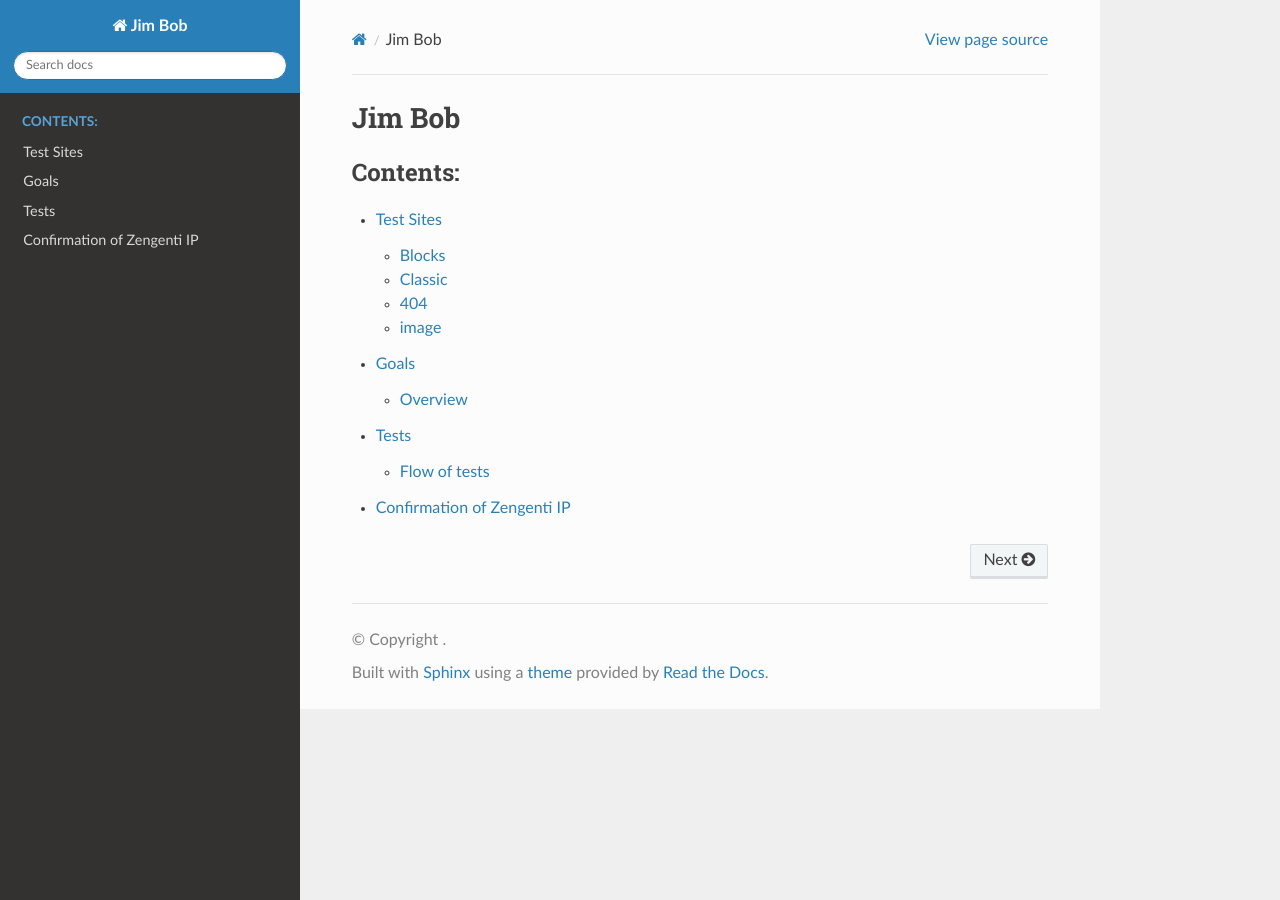
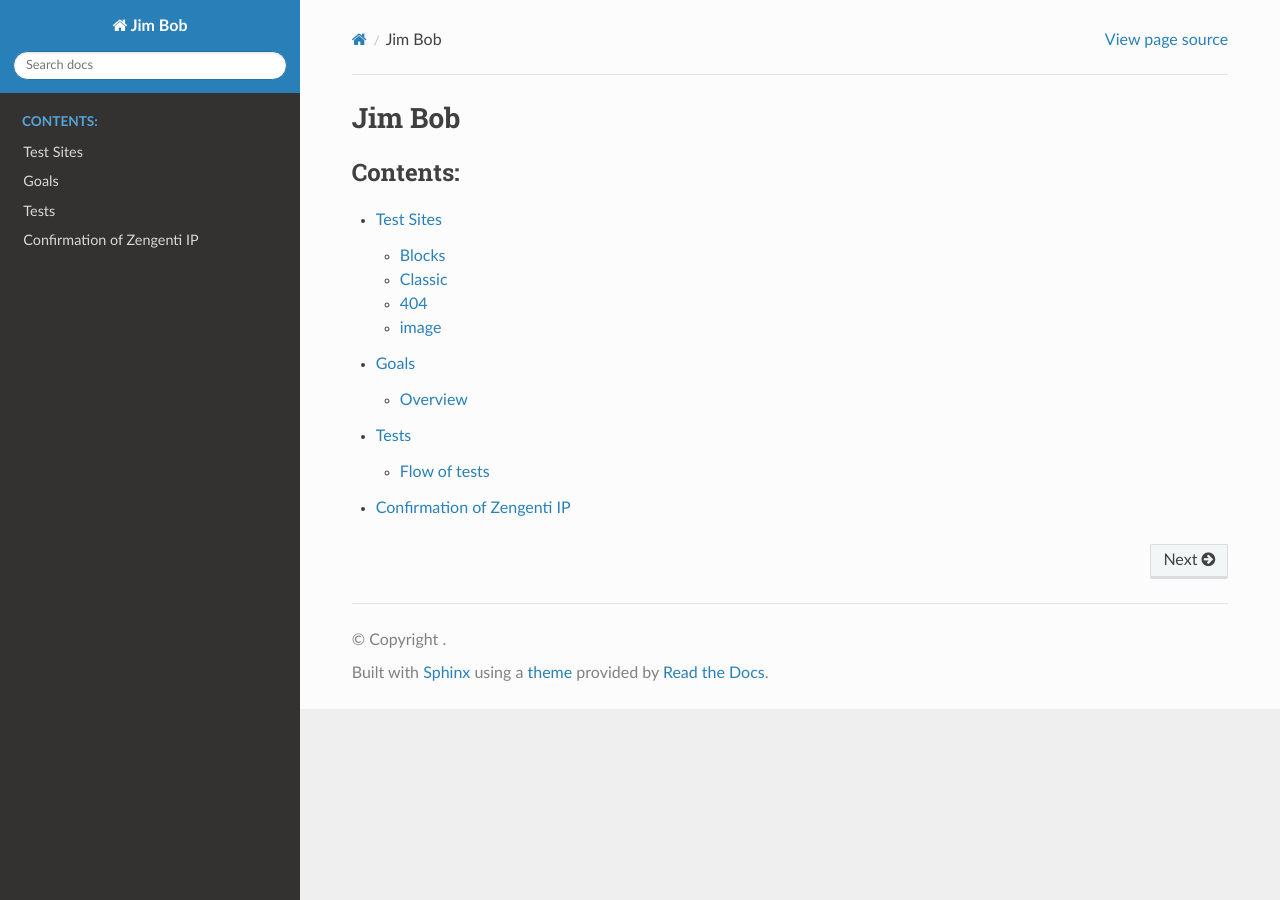
Before and after one commit to nickilby/jim-bob, a Sphinx documentation site: the page built from docs/index.md, in a window 1280 px wide. Built offline with Sphinx 7.4.7 and the Read the Docs theme 2.0.0, drawn with Linux system fonts in a browser that asks for light colours; pages that are not in the unit, such as notebooks, are missing from menus.

Commit message:
Custom width

```diff
--- /dev/null
+++ b/docs/_static/custom.css
@@ -0,0 +1,3 @@
+.wy-nav-content {
+    max-width: none;
+}
--- a/docs/conf.py
+++ b/docs/conf.py
@@ -11,7 +11,7 @@ extensions = [
     "sphinx.ext.viewcode",  # To include source code links
     "sphinxcontrib.mermaid",
 ]
-
+html_static_path = ['_static']
 html_theme = "sphinx_rtd_theme"
 html_sidebars = {
     "**": [
@@ -20,3 +20,7 @@ html_sidebars = {
         "searchbox.html",  # Search box
     ]
 }
+
+def setup(app):
+    """Set up so that we can add custom features."""
+    app.add_css_file('custom.css')
```
Also changed, not shown: 3 other files.
